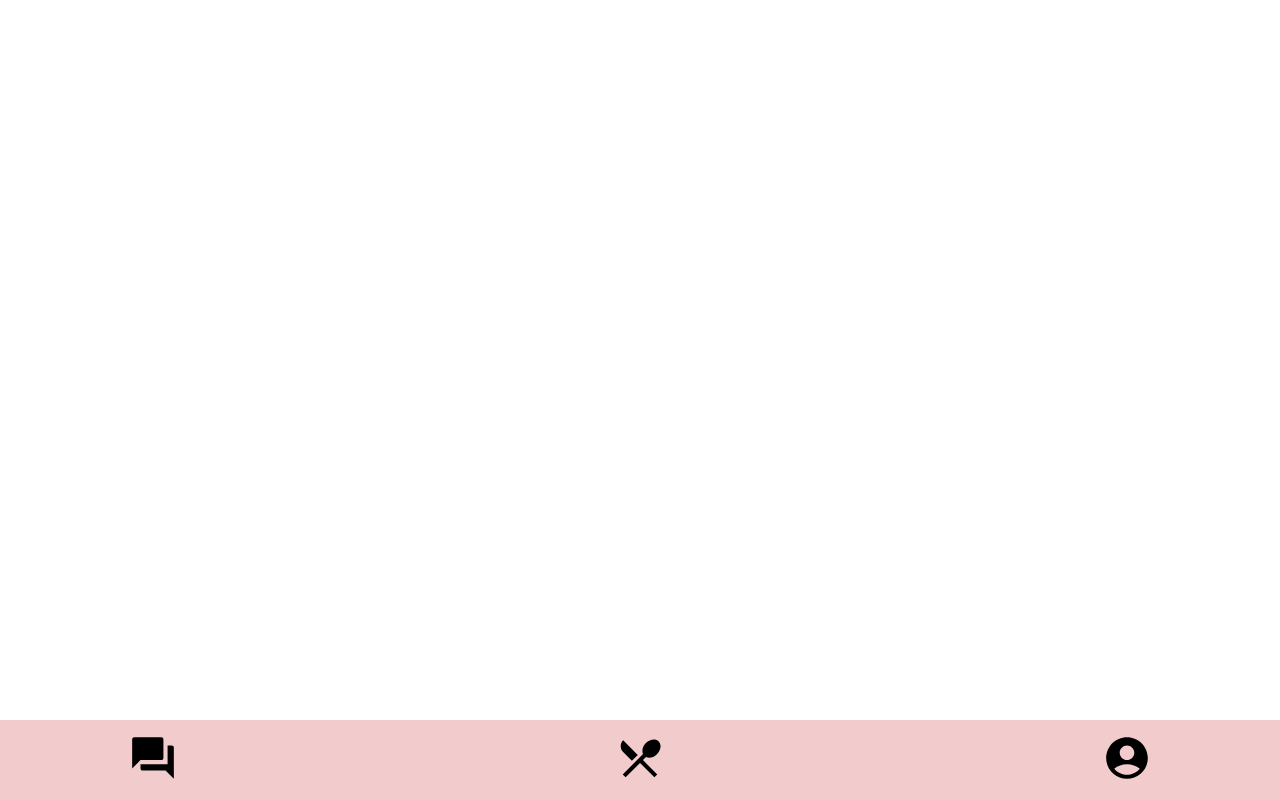
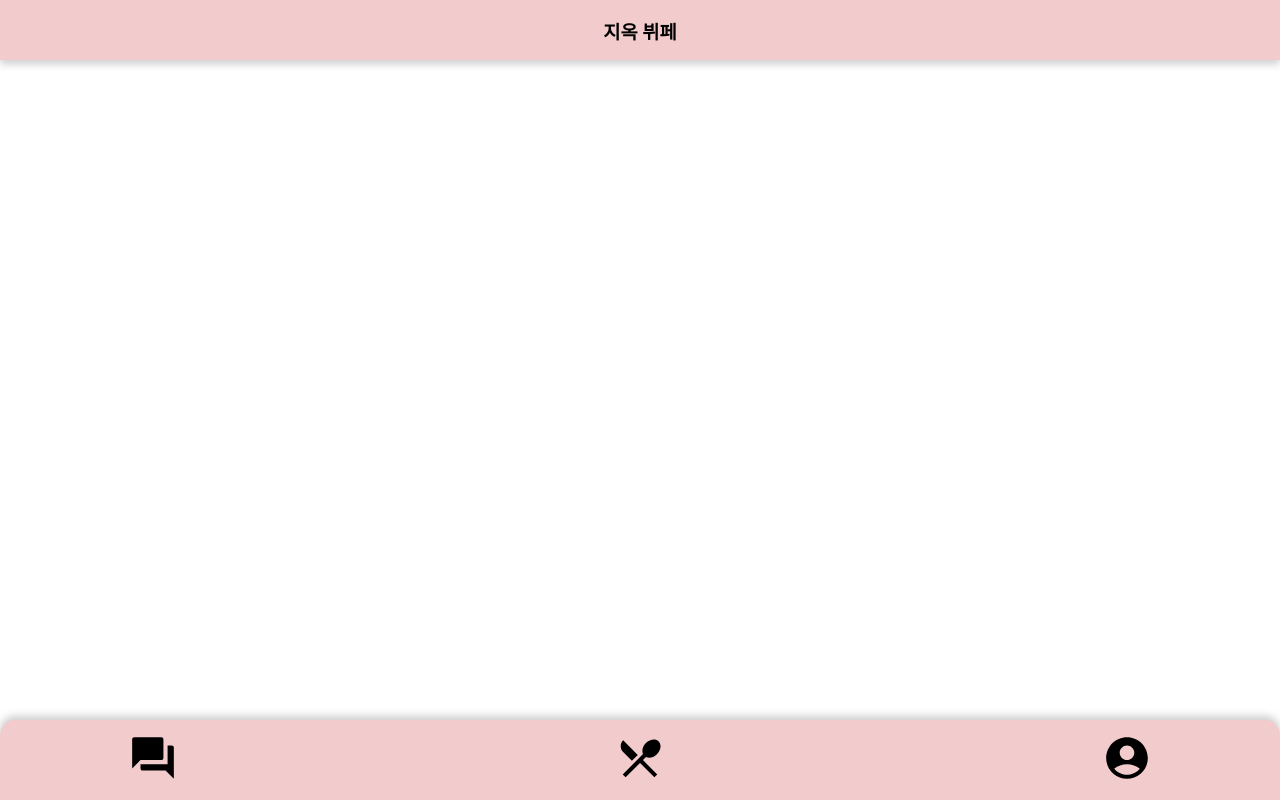
Before and after one commit to kimsj-git/hell-banquet, a React (Create React App) app in the folder usersidefront/: page / in a window 1280 px wide. Built offline with nearby package versions, Linux system fonts and the light colour scheme.

Commit message:
Feat: Header 추가 및 Nav에  그림자 효과 추가

```diff
--- a/usersidefront/src/components/common/LogedPageTemplate.js
+++ b/usersidefront/src/components/common/LogedPageTemplate.js
@@ -1,11 +1,14 @@
-import { StickyFooter } from "../navbar"
+import { StickyFooter, StickyHeader } from "../navbar"
 
 function LogedPageTemplate(params) {
     /*
         sticky한 Header와 Footer를 인증이 완료된 유저에게 렌더링시킬 컴포넌트
     */
     return (
-        <StickyFooter />
+        <>
+            <StickyHeader />
+            <StickyFooter />
+        </>
     )
 }
 
--- a/usersidefront/src/components/navbar/StickyFooter.js
+++ b/usersidefront/src/components/navbar/StickyFooter.js
@@ -41,6 +41,8 @@ const StickyFooterNav = styled.footer`
     width: 80%;
     height: 80px;
     padding: 0px 10% 0px 10%;
+    border-radius: 15px 15px 0 0;
+    box-shadow: 0 -4px 8px rgba(0, 0, 0, 0.2);
     background : #F2CCCC;
 `
 
--- /dev/null
+++ b/usersidefront/src/components/navbar/StickyHeader.js
@@ -0,0 +1,31 @@
+import { Link } from "react-router-dom"
+
+import styled from "styled-components"
+
+function StickyHeader() {
+
+    return (
+        <StickyHeaderNav>
+            <Link to="" style={{textDecoration: "none", color: "black"}}>
+                <h3>지옥 뷔페</h3>
+            </Link>
+        </StickyHeaderNav>
+    )
+}
+
+
+const StickyHeaderNav = styled.footer`
+    position: absolute;
+    top: 0;
+
+    display: flex;
+    justify-content: center;
+    align-items: center;
+
+    width: 100%;
+    height: 60px;
+    box-shadow: 0 4px 8px rgba(0, 0, 0, 0.2);
+    background : #F2CCCC;
+`
+
+export default StickyHeader
--- a/usersidefront/src/components/navbar/index.js
+++ b/usersidefront/src/components/navbar/index.js
@@ -1,4 +1,5 @@
+import StickyHeader from './StickyHeader'
 import StickyFooter from './StickyFooter'
 
 
-export { StickyFooter }
+export { StickyFooter, StickyHeader }
```
